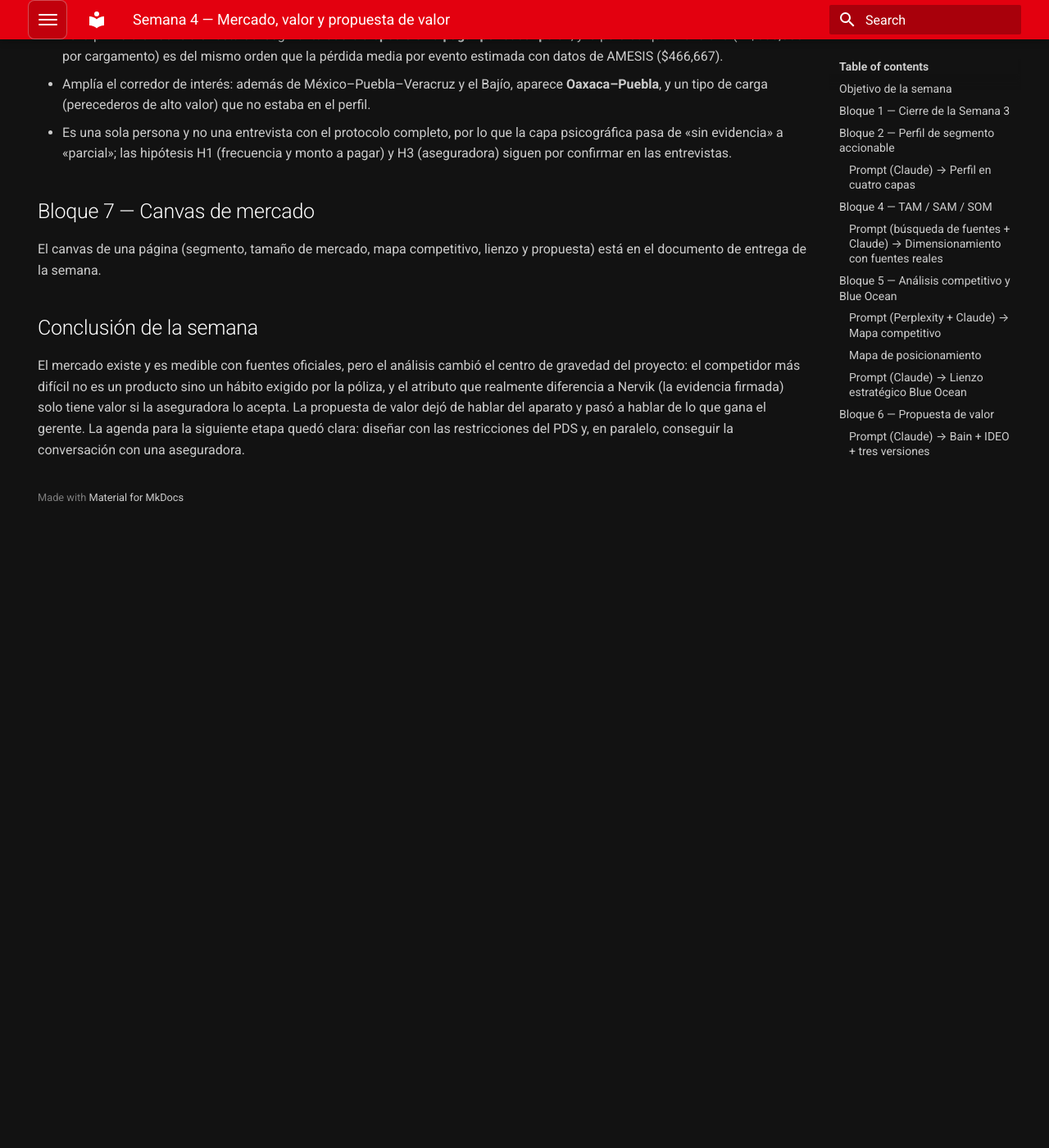
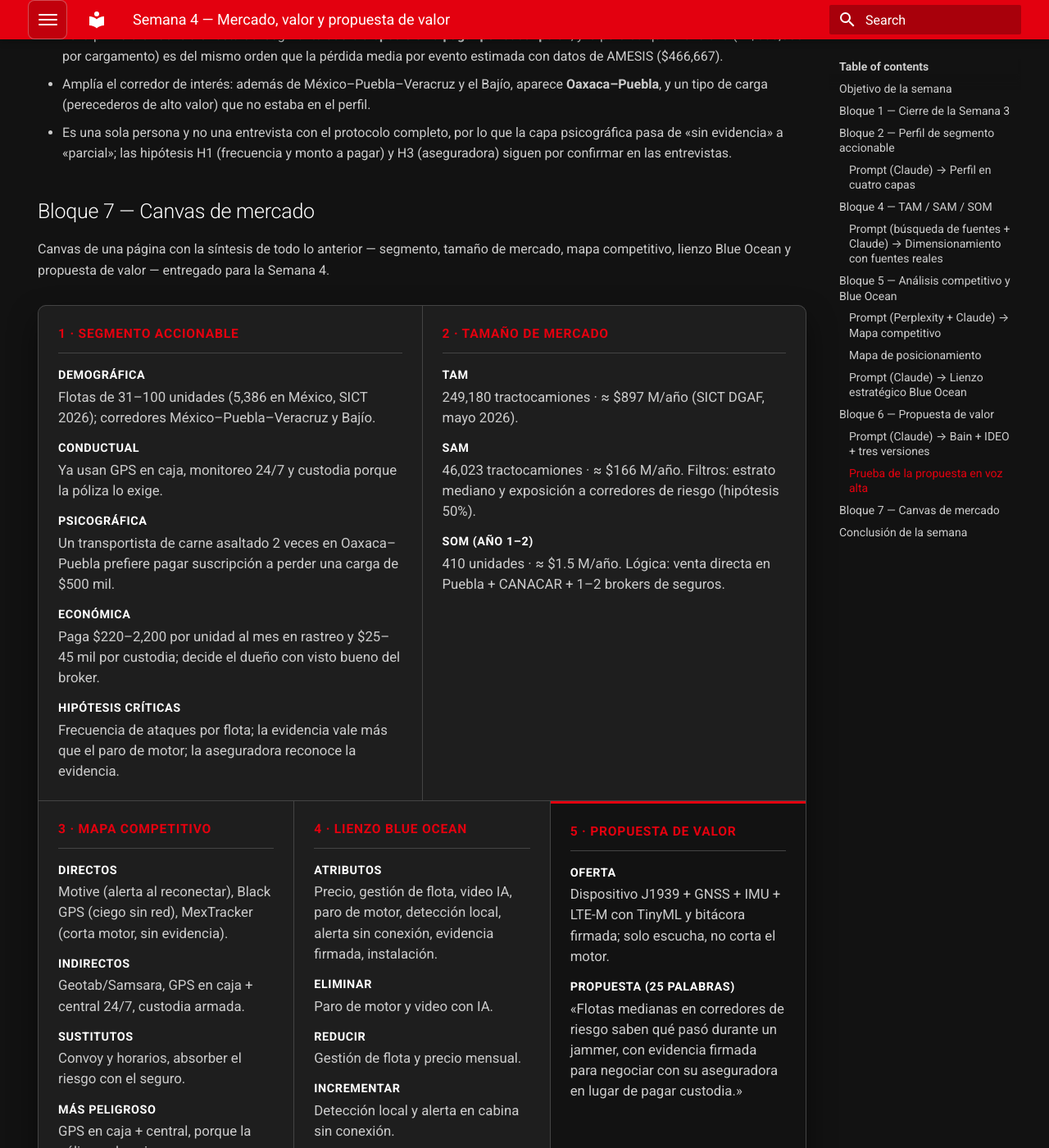
Before and after one commit to Andrik-09/ProyectoIngIV, an MkDocs documentation site: the page built from docs/semana4.md, in a window 1280 px wide and 1400 px high, scrolled down 5966 px. Shown: the whole window at 82% size. Built offline with MkDocs 1.6.1 and Material for MkDocs 9.7.7, drawn with Linux system fonts in a browser that asks for light colours; before the commit the page ends 6596 px from its top, so only the background shows below that; some of the changed text lies outside the part shown.

Commit message:
Reemplaza el placeholder del Canvas de mercado en la Semana 4
* Agrega Semana 2 — Búsqueda de oportunidades (Modo Explorador)

- Nueva página docs/semana2.md con los 7 pasos del proceso, cada uno
  como "Paso X · Prompt Y (IA) → respuesta" sin reproducir los prompts
  originales: Perplexity + Claude en paralelo para encontrar y
  verificar la oportunidad (diagnóstico automotriz), el Pain-Gain Map,
  las 14 ideas de SCAMPER, los 3 conceptos Remix (Bahía Cero / El Aval
  / La Cartilla), el filtro DVN y la validación de deseabilidad con
  mapa de hipótesis.
- Agrega la tarjeta de Semana 2 en la página principal.
- Agrega Semana 2 al menú global de navegación.

Co-Authored-By: Claude Sonnet 5 <noreply@anthropic.com>
Claude-Session: https://claude.ai/code/session_01WEEMMQQzQFE39mHUXYoan7

* Reemplaza el placeholder del Canvas de mercado en la Semana 4

Agrega el canvas de mercado de una página (segmento accionable, TAM/
SAM/SOM, mapa competitivo, lienzo Blue Ocean, propuesta de valor y
evidencia/pendientes) como un grid de tarjetas diseñado con la paleta
del sitio, en lugar de solo referenciar el documento de entrega.

Co-Authored-By: Claude Sonnet 5 <noreply@anthropic.com>
Claude-Session: https://claude.ai/code/session_01WEEMMQQzQFE39mHUXYoan7

---------

Co-authored-by: Claude <noreply@anthropic.com>

```diff
--- a/docs/semana4.md
+++ b/docs/semana4.md
@@ -208,7 +208,50 @@ Lo que aporta este resultado:
 
 ## Bloque 7 — Canvas de mercado
 
-El canvas de una página (segmento, tamaño de mercado, mapa competitivo, lienzo y propuesta) está en el documento de entrega de la semana.
+Canvas de una página con la síntesis de todo lo anterior — segmento, tamaño de mercado, mapa competitivo, lienzo Blue Ocean y propuesta de valor — entregado para la Semana 4.
+
+<div class="canvas-grid">
+<div class="canvas-cell span-3">
+<p class="canvas-title">1 · Segmento accionable</p>
+<p class="canvas-field"><span class="flabel">Demográfica</span>Flotas de 31–100 unidades (5,386 en México, SICT 2026); corredores México–Puebla–Veracruz y Bajío.</p>
+<p class="canvas-field"><span class="flabel">Conductual</span>Ya usan GPS en caja, monitoreo 24/7 y custodia porque la póliza lo exige.</p>
+<p class="canvas-field"><span class="flabel">Psicográfica</span>Un transportista de carne asaltado 2 veces en Oaxaca–Puebla prefiere pagar suscripción a perder una carga de $500 mil.</p>
+<p class="canvas-field"><span class="flabel">Económica</span>Paga $220–2,200 por unidad al mes en rastreo y $25–45 mil por custodia; decide el dueño con visto bueno del broker.</p>
+<p class="canvas-field"><span class="flabel">Hipótesis críticas</span>Frecuencia de ataques por flota; la evidencia vale más que el paro de motor; la aseguradora reconoce la evidencia.</p>
+</div>
+<div class="canvas-cell span-3">
+<p class="canvas-title">2 · Tamaño de mercado</p>
+<p class="canvas-field"><span class="flabel">TAM</span>249,180 tractocamiones · ≈ $897 M/año (SICT DGAF, mayo 2026).</p>
+<p class="canvas-field"><span class="flabel">SAM</span>46,023 tractocamiones · ≈ $166 M/año. Filtros: estrato mediano y exposición a corredores de riesgo (hipótesis 50%).</p>
+<p class="canvas-field"><span class="flabel">SOM (año 1–2)</span>410 unidades · ≈ $1.5 M/año. Lógica: venta directa en Puebla + CANACAR + 1–2 brokers de seguros.</p>
+</div>
+<div class="canvas-cell span-2">
+<p class="canvas-title">3 · Mapa competitivo</p>
+<p class="canvas-field"><span class="flabel">Directos</span>Motive (alerta al reconectar), Black GPS (ciego sin red), MexTracker (corta motor, sin evidencia).</p>
+<p class="canvas-field"><span class="flabel">Indirectos</span>Geotab/Samsara, GPS en caja + central 24/7, custodia armada.</p>
+<p class="canvas-field"><span class="flabel">Sustitutos</span>Convoy y horarios, absorber el riesgo con el seguro.</p>
+<p class="canvas-field"><span class="flabel">Más peligroso</span>GPS en caja + central, porque la póliza ya lo exige.</p>
+</div>
+<div class="canvas-cell span-2">
+<p class="canvas-title">4 · Lienzo Blue Ocean</p>
+<p class="canvas-field"><span class="flabel">Atributos</span>Precio, gestión de flota, video IA, paro de motor, detección local, alerta sin conexión, evidencia firmada, instalación.</p>
+<p class="canvas-field"><span class="flabel">Eliminar</span>Paro de motor y video con IA.</p>
+<p class="canvas-field"><span class="flabel">Reducir</span>Gestión de flota y precio mensual.</p>
+<p class="canvas-field"><span class="flabel">Incrementar</span>Detección local y alerta en cabina sin conexión.</p>
+<p class="canvas-field"><span class="flabel">Crear</span>Expediente de evento con evidencia firmada.</p>
+<p class="canvas-field"><span class="flabel">Hueco azul</span>La capa de evidencia que funciona cuando las demás se ciegan.</p>
+</div>
+<div class="canvas-cell span-2 highlight">
+<p class="canvas-title">5 · Propuesta de valor</p>
+<p class="canvas-field"><span class="flabel">Oferta</span>Dispositivo J1939 + GNSS + IMU + LTE-M con TinyML y bitácora firmada; solo escucha, no corta el motor.</p>
+<p class="canvas-field"><span class="flabel">Propuesta (25 palabras)</span>«Flotas medianas en corredores de riesgo saben qué pasó durante un jammer, con evidencia firmada para negociar con su aseguradora en lugar de pagar custodia.»</p>
+</div>
+<div class="canvas-cell">
+<p class="canvas-title">Evidencia y pendientes</p>
+<p class="canvas-field"><span class="flabel">Prueba en voz alta</span>Un transportista de carga perecedera la entendió y prefiere suscripción (pérdida citada ≈ $500 mil; media AMESIS ≈ $467 mil).</p>
+<p class="canvas-field"><span class="flabel">Pendiente</span>Entrevistas a dueños de flota y broker para validar frecuencia, disposición a pagar y reconocimiento de la evidencia por la aseguradora.</p>
+</div>
+</div>
 
 ## Conclusión de la semana
 
--- a/docs/stylesheets/extra.css
+++ b/docs/stylesheets/extra.css
@@ -929,3 +929,70 @@ body,
   border-radius: 3px;
   flex: none;
 }
+
+/* ==========================================================================
+   Canvas de mercado (grid de una página, estilo tarjetas)
+   ========================================================================== */
+
+.canvas-grid {
+  display: grid;
+  grid-template-columns: repeat(6, 1fr);
+  gap: 1px;
+  background-color: var(--border-color);
+  border: 1px solid var(--border-color);
+  border-radius: 10px;
+  overflow: hidden;
+  margin: 1.5rem 0;
+  box-shadow: 0 16px 36px rgba(0, 0, 0, 0.45);
+}
+
+.canvas-cell {
+  background-color: var(--bg-dark-gray);
+  padding: 1.1rem 1.2rem;
+  grid-column: span 6;
+}
+
+.canvas-cell.span-3 { grid-column: span 3; }
+.canvas-cell.span-2 { grid-column: span 2; }
+
+.canvas-cell.highlight {
+  background-color: var(--bg-black);
+  border-top: 3px solid var(--ibero-red);
+}
+
+.canvas-title {
+  color: var(--ibero-red);
+  font-size: 0.78rem;
+  font-weight: 700;
+  text-transform: uppercase;
+  letter-spacing: 0.05em;
+  margin: 0 0 0.8rem;
+  padding-bottom: 0.5rem;
+  border-bottom: 1px solid var(--border-color);
+}
+
+.canvas-field {
+  margin: 0 0 0.7rem;
+  font-size: 0.84rem;
+  line-height: 1.5;
+  color: var(--text-gray);
+}
+
+.canvas-field:last-child { margin-bottom: 0; }
+
+.canvas-field .flabel {
+  display: block;
+  color: var(--text-white);
+  font-weight: 700;
+  font-size: 0.72rem;
+  text-transform: uppercase;
+  letter-spacing: 0.04em;
+  margin-bottom: 0.15rem;
+}
+
+@media (max-width: 720px) {
+  .canvas-cell.span-3,
+  .canvas-cell.span-2 {
+    grid-column: span 6;
+  }
+}
```
